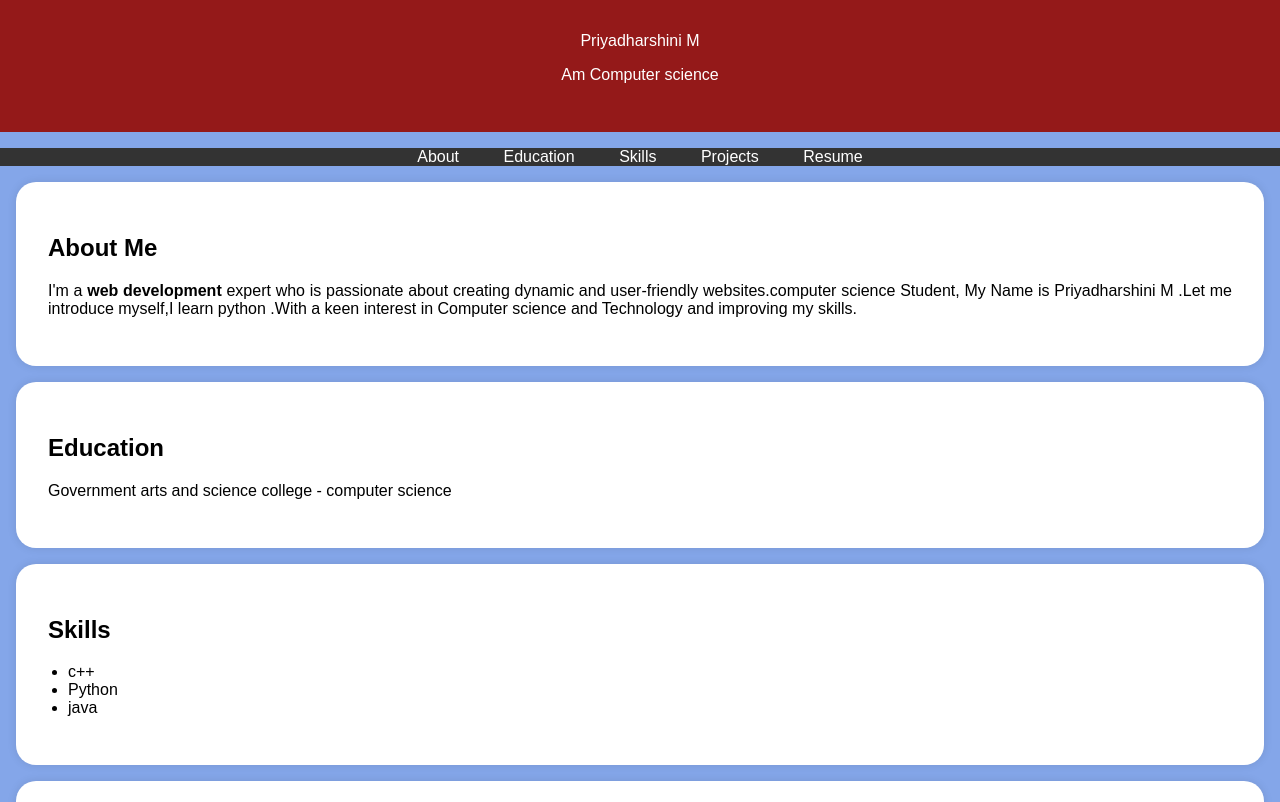
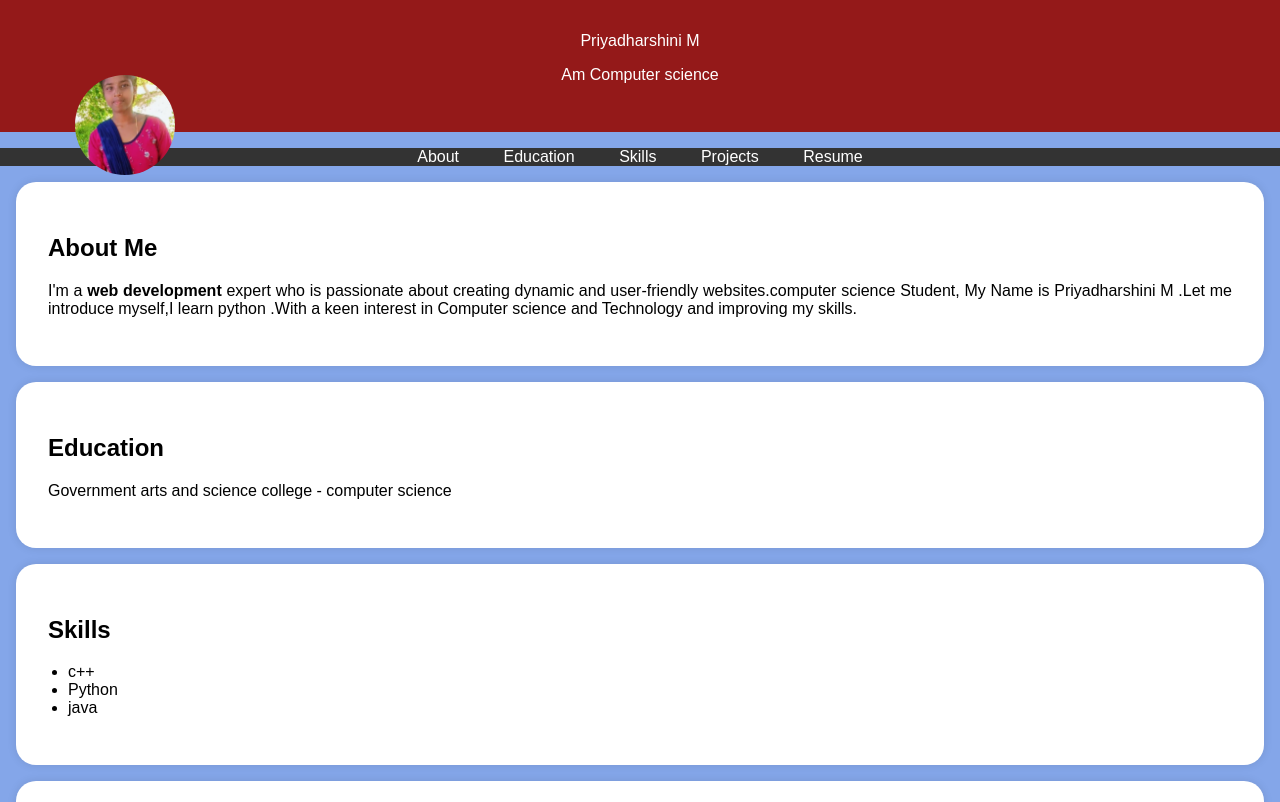
Before and after one commit to dharshu005/Project, a plain HTML site: page index.html in a window 1280 px wide. Shown: the top 802 px of the page. Drawn offline with Linux system fonts and the light colour scheme.

Commit message:
Update index.html

```diff
--- a/index.html
+++ b/index.html
@@ -192,7 +192,7 @@
 
             <!-- Add your profile picture here -->
 
-            <img https://github.com/dharshu005/Project/blob/main/IMG.jpg
+            <img src ="https://github.com/dharshu005/Project/blob/main/IMG.jpg" alt="your profile picture " class="profile-picture"
 
             <h1>Priyadharshini M</h1>
 
```
